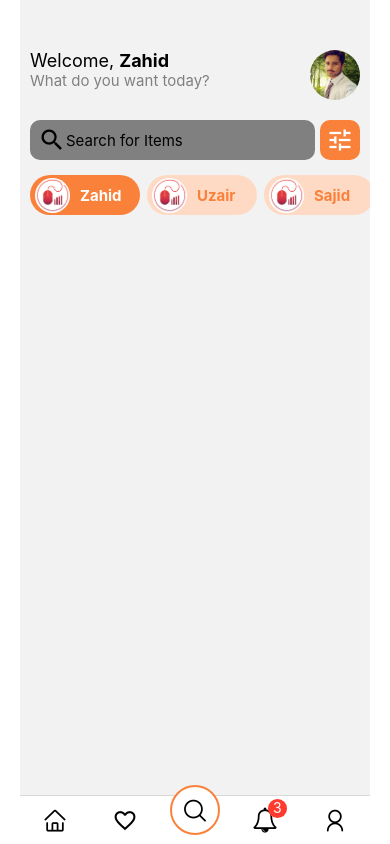
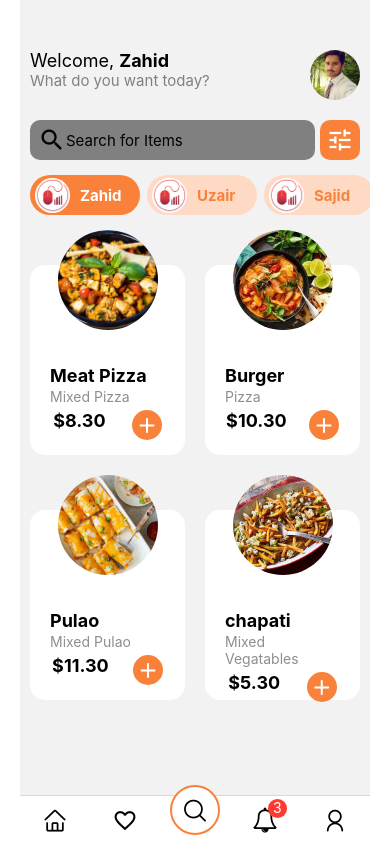
Before and after one commit to IftikharZahid/The-Seekers, a React Native app: screen /BottomNavigator in a window 390 px wide. Built offline with nearby package versions, Linux system fonts and the light colour scheme.

Commit message:
FlastList of items added

```diff
--- a/scr/components/foods.js
+++ b/scr/components/foods.js
@@ -2,24 +2,28 @@ const foods = [
   {
     id: "1",
     name: "Meat Pizza",
+    ingredients: "Mixed Pizza",
     price: "8.30",
     image: require("../../assets/foodpics/1.jpg"),
   },
   {
     id: "2",
     name: "Burger",
+    ingredients: "Pizza",
     price: "10.30",
     image: require("../../assets/foodpics/2.jpg"),
   },
   {
     id: "3",
     name: "Pulao",
+    ingredients: "Mixed Pulao",
     price: "11.30",
     image: require("../../assets/foodpics/3.jpg"),
   },
   {
     id: "4",
     name: "chapati",
+    ingredients: "Mixed Vegatables",
     price: "5.30",
     image: require("../../assets/foodpics/4.jpg"),
   },
--- a/scr/components/homestyle.js
+++ b/scr/components/homestyle.js
@@ -49,14 +49,22 @@ const style = {
     alignItems: "center",
   },
   card: {
-    height: 210,
-    width: 120,
+    height: 190,
+    width: 155,
     marginHorizontal: 10,
     marginBottom: 20,
-    marginTop: 50,
+    marginTop: 35,
     borderRadius: 15,
     elevation: 13,
     backgroundColor: colors.white,
   },
+  addToCardBtn: {
+    height: 30,
+    width: 30,
+    borderRadius: 20,
+    backgroundColor: colors.primary,
+    justifyContent: "center",
+    alignItems: "center",
+  },
 };
 export default style;
--- a/scr/navigation/STNavigator.js
+++ b/scr/navigation/STNavigator.js
@@ -4,6 +4,7 @@ import React from "react";
 import { OnBoardScreen } from "../screens/OnBoardScreen";
 import { BottomNavigator } from "./BottomNavigator";
 import { HomeScreen } from "../screens/HomeScreen";
+import { DetailedScreen } from "../screens/DetailedScreen";
 
 const Stack = createStackNavigator();
 
@@ -28,6 +29,8 @@ const STNavigator = ({ navigation }) => {
           component={HomeScreen}
           options={{ headerShown: false }}
         />
+
+        <Stack.Screen name="DetailedScreen" component={DetailedScreen} />
       </Stack.Navigator>
     </NavigationContainer>
   );
--- a/scr/screens/DetailedScreen.jsx
+++ b/scr/screens/DetailedScreen.jsx
@@ -1,11 +1,14 @@
-import * as React from "react";
+import React from "react";
 import { View, Text } from "react-native";
+import { SafeAreaView } from "react-native-safe-area-context";
 
 const DetailedScreen = ({ navigation }) => {
   return (
-    <View style={{ flex: 1, justifyContent: "center", alignItems: "center" }}>
-      <Text>Home!</Text>
-    </View>
+    <SafeAreaView>
+      <View style={{ flex: 1, justifyContent: "center", alignItems: "center" }}>
+        <Text>Home!</Text>
+      </View>
+    </SafeAreaView>
   );
 };
 
--- a/scr/screens/HomeScreen.jsx
+++ b/scr/screens/HomeScreen.jsx
@@ -2,21 +2,23 @@ import React from "react";
 import {
   View,
   Text,
-  StyleSheet,
   Image,
   SafeAreaView,
   TouchableOpacity,
-  FlateList,
 } from "react-native";
-import { ScrollView, TextInput } from "react-native-gesture-handler";
+import {
+  ScrollView,
+  TextInput,
+  FlatList,
+  TouchableHighlight,
+} from "react-native-gesture-handler";
 import Icon from "react-native-vector-icons/MaterialIcons";
 import { colors } from "../components/theme/designSystem";
 import style from "../components/homestyle";
-
 import items from "../components/items";
 import foods from "../components/foods";
 
-const HomeScreen = () => {
+const HomeScreen = ({ navigation }) => {
   const [selectedCategoryIndex, setSelectedCategoryIndex] = React.useState(0);
 
   const LisCategories = () => {
@@ -67,17 +69,46 @@ const HomeScreen = () => {
     );
   };
 
-  const Card = (food) => {
+  const Card = ({ food }) => {
     return (
-      <View style={style.card}>
-        <View style={{ alignItems: "center", top: -40 }}></View>
-        <View style={{ marginHorizontal: 20 }}>
-          <Text style={{ fontSize: 18, fontWeight: "bold" }}>{food.name}</Text>
-          <Text style={{ fontSize: 14, color: colors.grey, marginTop: 2 }}>
-            {}
-          </Text>
+      <TouchableHighlight
+        underlayColor={colors.white}
+        activeOpacity={0.8}
+        onPress={() => navigation.navigate("DetailedScreen", food)}
+      >
+        <View style={style.card}>
+          <View style={{ alignItems: "center", top: -35 }}>
+            <Image
+              source={food.image}
+              style={{ height: 100, width: 100, borderRadius: 50 }}
+            />
+          </View>
+
+          <View style={{ marginHorizontal: 20 }}>
+            <Text style={{ fontSize: 18, fontWeight: "bold" }}>
+              {food.name}
+            </Text>
+            <Text style={{ fontSize: 14, color: colors.grey, marginTop: 2 }}>
+              {food.ingredients}
+            </Text>
+          </View>
+          <View
+            style={{
+              marginTop: 5,
+              marginHorizontal: 10,
+              flexDirection: "row",
+              justifyContent: "space-around",
+            }}
+          >
+            <Text style={{ fontSize: 18, fontWeight: "bold" }}>
+              ${food.price}
+            </Text>
+            <View style={style.addToCardBtn}>
+              <Icon name="add" size={25} color={colors.white} />
+            </View>
+          </View>
         </View>
-      </View>
+      </TouchableHighlight>
     );
   };
 
@@ -130,6 +161,15 @@ const HomeScreen = () => {
       <View>
         <LisCategories />
       </View>
+
+      <View>
+        <FlatList
+          showsVerticalScrollIndicator={false}
+          numColumns={2}
+          data={foods}
+          renderItem={({ item }) => <Card food={item} />}
+        />
+      </View>
     </SafeAreaView>
   );
 };
```
